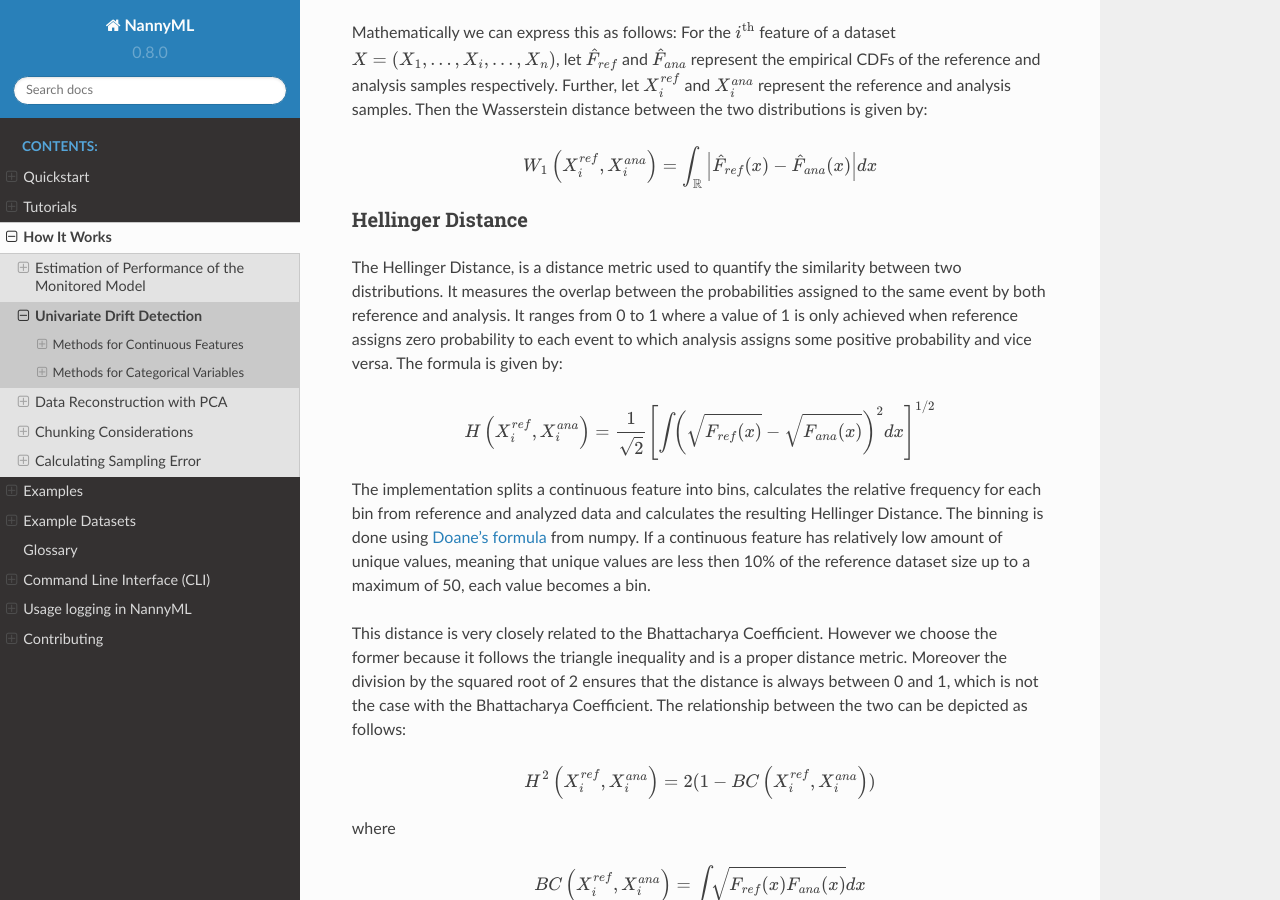
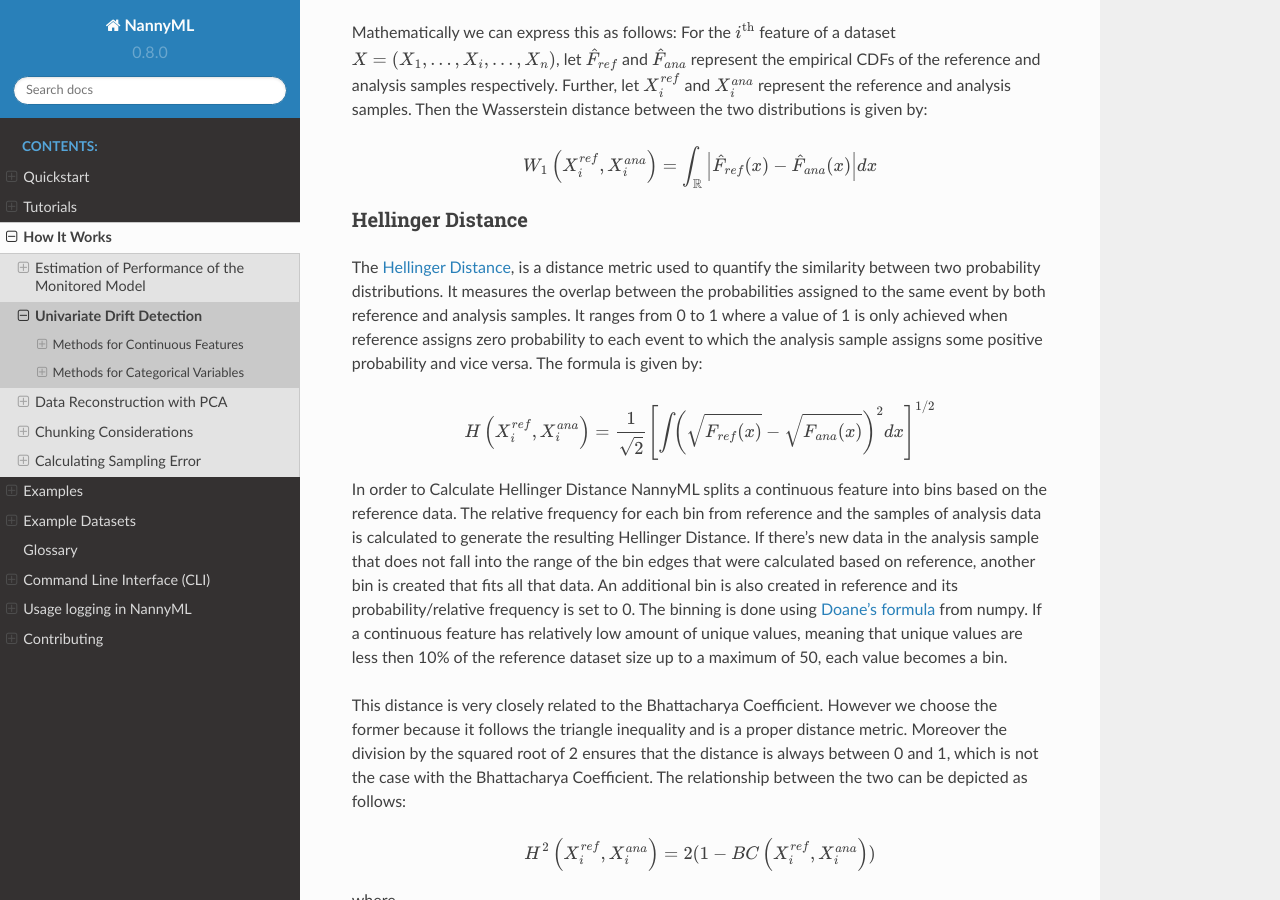
Before and after one commit to NannyML/nannyml, a Sphinx documentation site: the page built from docs/how_it_works/univariate_drift_detection.rst, in a window 1280 px wide and 900 px high, scrolled down 3441 px. Built offline with Sphinx 7.4.7 and the Read the Docs theme 2.0.0, drawn with Linux system fonts in a browser that asks for light colours; pages that are not in the unit, such as notebooks, are missing from menus; some of the changed text lies outside the part shown.

Commit message:
incorporate suggestions in docs

```diff
--- a/docs/how_it_works/univariate_drift_detection.rst
+++ b/docs/how_it_works/univariate_drift_detection.rst
@@ -113,17 +113,18 @@ Wasserstein distance between the two distributions is given by:
 Hellinger Distance
 ........................
 
-The Hellinger Distance, is a distance metric used to quantify the similarity between two distributions. It measures the overlap between the probabilities assigned
-to the same event by both reference and analysis. It ranges from 0 to 1 where a value of 1 is only achieved when reference assigns zero probability to each event to which
-analysis assigns some positive probability and vice versa.
+The `Hellinger Distance`_, is a distance metric used to quantify the similarity between two probability distributions. It measures the overlap between the probabilities assigned
+to the same event by both reference and analysis samples. It ranges from 0 to 1 where a value of 1 is only achieved when reference assigns zero probability to each event to which
+the analysis sample assigns some positive probability and vice versa.
 The formula is given by:
 
 .. math::
     H\left(X_i^{ref},X_i^{ana}\right) = \frac{1}{\sqrt{2}}\left[\int_{}\left(\sqrt{{F}_{ref}(x)}-\sqrt{{F}_{ana}(x)}\right)^2dx\right]^{1/2}
 
-The implementation splits a continuous feature into bins, calculates the relative frequency
-for each bin from reference and analyzed data and calculates the
-resulting Hellinger Distance. The binning is done using `Doane's formula`_ from numpy.
+In order to Calculate Hellinger Distance NannyML splits a continuous feature into bins based on the reference data. The relative frequency
+for each bin from reference and the samples of analysis data is calculated to generate the
+resulting Hellinger Distance. If there's new data in the analysis sample that does not fall into the range of the bin edges that were calculated based on reference, another bin
+is created that fits all that data. An additional bin is also created in reference and its probability/relative frequency is set to 0. The binning is done using `Doane's formula`_ from numpy.
 If a continuous feature has relatively low amount of unique values, meaning that
 unique values are less then 10% of the reference dataset size up to a maximum of 50, each value becomes a bin.
 
@@ -227,15 +228,21 @@ We also see that the JS Divergence contribution of each change and the resulting
 Hellinger Distance
 ........................
 
-The Hellinger Distance, is a distance metric used to quantify the similarity between two distributions. It measures the overlap between the probabilities assigned
-to the same event by both reference and analysis. It ranges from 0 to 1 where a value of 1 is only achieved when reference assigns zero probability to each event to which
-analysis assigns some positive probability and vice versa.
-The formula is given by:
+The `Hellinger Distance`_, is a distance metric used to quantify the similarity between two probability distributions. It measures the overlap between the probabilities assigned
+to the same event by both reference and analysis samples. It ranges from 0 to 1 where a value of 1 is only achieved when reference assigns zero probability to each event to which
+the analysis sample assigns some positive probability and vice versa.
 
 For a categorical feature Hellinger Distance is defined as:
 
 .. math::
  H\left(X_i^{ref},X_i^{ana}\right) = \frac{1}{\sqrt{2}}\left[\sum_{x \in X}\left(\sqrt{{F}_{ref}(x)}-\sqrt{{F}_{ana}(x)}\right)^2dx\right]^{1/2}
+
+where :math:`{F}_{ref}` and :math:`{F}_{ana}` refer to the Probability Mass Functions of the reference and analysis samples respectively.
+
+In order to Calculate Hellinger Distance for categorical data, NannyML splits a categorical feature into bins where each bin corresponds to a unique label in the reference data. The relative frequency
+for each bin from reference and the samples of analysis data is calculated to generate the
+resulting Hellinger Distance. If there's any unseen category that does not already exist in the calculated bins, another bin is created
+that fits all the new data. An additional bin is also created in reference and its probability/relative frequency is set to 0.
 
 .. _univ_cat_method_l8:
 
@@ -261,6 +268,7 @@ We also see that the resulting L-Infinity distance is the relative frequency cha
 .. _`Chi-squared test`: https://en.wikipedia.org/wiki/Chi-squared_test
 .. _`Kolmogorov-Smirnov Test`: https://en.wikipedia.org/wiki/Kolmogorov%E2%80%93Smirnov_test
 .. _`Jensen-Shannon Divergence`: https://en.wikipedia.org/wiki/Jensen%E2%80%93Shannon_divergence
+.. _`Hellinger Distance`: https://en.wikipedia.org/wiki/Hellinger_distance
 .. _`L-Infinity at Wikipedia`: https://en.wikipedia.org/wiki/L-infinity
 .. _`Kullback-Leibler divergence`: https://en.wikipedia.org/wiki/Kullback%E2%80%93Leibler_divergence
 .. _`Doane's formula`: https://numpy.org/doc/stable/reference/generated/numpy.histogram_bin_edges.html
```
Also changed, not shown: 2 other files.
